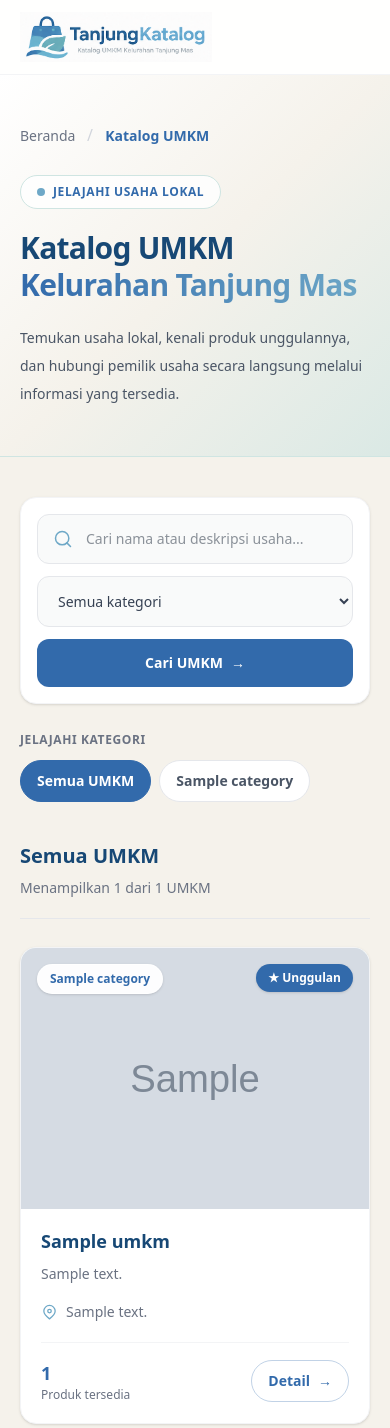
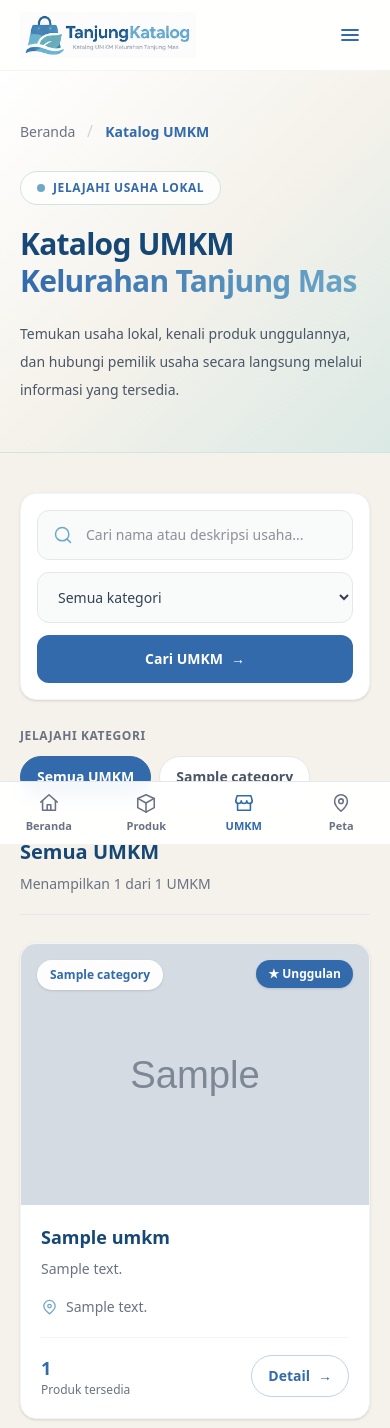
Before and after one commit to DivaSatriaa/tanjung-katalog, a Laravel app: page /umkm in a window 390 px wide. Shown: the top 1428 px of the page. Run offline with Laravel 12, Linux system fonts and the light colour scheme; tables that the repository leaves empty hold one stand-in row (values such as "Sample post"); grey boxes marked "Sample" are stand-in pictures; style sheets or scripts are compiled from the project's sources.

Commit message:
feat: add mobile navigation with hamburger menu and bottom tab bar
Share the nav items across desktop, mobile menu and a fixed bottom bar
(Beranda, Produk, UMKM, Peta). The hamburger menu holds search and the
Tentang link and closes with Escape. Add navigation feature tests.

Co-Authored-By: Claude Sonnet 5.5 <noreply@anthropic.com>
Claude-Session: https://claude.ai/code/session_01DVJLChot6bN9pP3JTWakip

```diff
--- a/resources/js/app.js
+++ b/resources/js/app.js
@@ -1 +1,25 @@
-//
+const menuButton = document.getElementById('mobile-menu-button');
+const mobileMenu = document.getElementById('mobile-menu');
+
+if (menuButton && mobileMenu) {
+    const openIcon = menuButton.querySelector('[data-menu-icon="open"]');
+    const closeIcon = menuButton.querySelector('[data-menu-icon="close"]');
+
+    const setMenuOpen = (isOpen) => {
+        mobileMenu.classList.toggle('hidden', !isOpen);
+        openIcon.classList.toggle('hidden', isOpen);
+        closeIcon.classList.toggle('hidden', !isOpen);
+        menuButton.setAttribute('aria-expanded', String(isOpen));
+        menuButton.setAttribute('aria-label', isOpen ? 'Tutup menu' : 'Buka menu');
+    };
+
+    menuButton.addEventListener('click', () => {
+        setMenuOpen(menuButton.getAttribute('aria-expanded') !== 'true');
+    });
+
+    document.addEventListener('keydown', (event) => {
+        if (event.key === 'Escape') {
+            setMenuOpen(false);
+        }
+    });
+}
--- a/resources/views/layouts/public.blade.php
+++ b/resources/views/layouts/public.blade.php
@@ -15,9 +15,38 @@
     @stack('styles')
 </head>
 
-<body class="min-h-screen bg-[#F5F2EB] text-gray-800 antialiased">
+<body class="min-h-screen bg-[#F5F2EB] pb-20 text-gray-800 antialiased lg:pb-0">
 
-    <header class="sticky top-0 z-40 border-b border-gray-100 bg-white/95 backdrop-blur">
+@php
+    $navItems = [
+        [
+            'label' => 'Beranda',
+            'href' => route('home'),
+            'active' => request()->routeIs('home'),
+            'icon' => '<path d="m3 11 9-8 9 8"/><path d="M5 10v10h14V10"/><path d="M10 20v-6h4v6"/>',
+        ],
+        [
+            'label' => 'Produk',
+            'href' => route('product.index'),
+            'active' => request()->routeIs('product.*'),
+            'icon' => '<path d="m3 7 9-4 9 4-9 5-9-5Z"/><path d="M3 7v10l9 5 9-5V7"/><path d="M12 12v10"/>',
+        ],
+        [
+            'label' => 'UMKM',
+            'href' => route('umkm.index'),
+            'active' => request()->routeIs('umkm.*'),
+            'icon' => '<path d="M3 9.5 4.5 4h15L21 9.5"/><path d="M3 9.5a3 3 0 0 0 6 0 3 3 0 0 0 6 0 3 3 0 0 0 6 0"/><path d="M5 12v8h14v-8"/>',
+        ],
+        [
+            'label' => 'Peta',
+            'href' => route('peta.index'),
+            'active' => request()->routeIs('peta.*'),
+            'icon' => '<path d="M12 21s7-6.2 7-11a7 7 0 0 0-14 0c0 4.8 7 11 7 11Z"/><circle cx="12" cy="10" r="2.5"/>',
+        ],
+    ];
+@endphp
+
+<header class="sticky top-0 z-40 border-b border-gray-100 bg-white/95 backdrop-blur">
     <div class="flex w-full items-center justify-between gap-6 px-5 py-3 sm:px-7 lg:px-10 xl:px-12">
 
         {{-- Logo --}}
@@ -25,19 +54,13 @@
             <img
                 src="{{ asset('images/tanjungkatalog-logo.png') }}"
                 alt="TanjungKatalog — Katalog UMKM Kelurahan Tanjung Mas"
-                class="h-auto w-48 object-contain sm:w-60"
+                class="h-auto w-44 object-contain sm:w-60"
             >
         </a>
 
         {{-- Navigasi Desktop --}}
-        <nav class="hidden items-center gap-6 text-sm font-medium lg:flex">
-            @foreach ([
-                ['label' => 'Beranda', 'href' => route('home'), 'active' => request()->routeIs('home')],
-                ['label' => 'Produk', 'href' => route('product.index'), 'active' => request()->routeIs('product.*')],
-                ['label' => 'UMKM', 'href' => route('umkm.index'), 'active' => request()->routeIs('umkm.*')],
-                ['label' => 'Peta', 'href' => route('peta.index'), 'active' => request()->routeIs('peta.*')],
-                ['label' => 'Tentang', 'href' => route('home') . '#tentang', 'active' => false],
-            ] as $item)
+        <nav class="hidden items-center gap-6 text-sm font-medium lg:flex" aria-label="Navigasi utama">
+            @foreach ($navItems as $item)
                 <a
                     href="{{ $item['href'] }}"
                     @class([
@@ -50,15 +73,22 @@
                     {{ $item['label'] }}
                 </a>
             @endforeach
+
+            <a href="{{ route('home') }}#tentang" class="text-gray-600 transition hover:text-[#326AAB]">
+                Tentang
+            </a>
         </nav>
 
-        {{-- Search --}}
+        {{-- Search Desktop --}}
         <form
             method="GET"
             action="{{ route('product.index') }}"
             class="hidden min-w-0 max-w-xs flex-1 xl:flex"
         >
+            <label for="header-search" class="sr-only">Cari produk atau UMKM</label>
+
             <input
+                id="header-search"
                 type="search"
                 name="q"
                 placeholder="Cari produk atau UMKM..."
@@ -66,6 +96,63 @@
             >
         </form>
 
+        {{-- Tombol menu mobile --}}
+        <button
+            type="button"
+            id="mobile-menu-button"
+            class="inline-flex h-10 w-10 shrink-0 items-center justify-center rounded-full text-[#326AAB] transition hover:bg-[#EAF4F7] lg:hidden"
+            aria-controls="mobile-menu"
+            aria-expanded="false"
+            aria-label="Buka menu"
+        >
+            <svg xmlns="http://www.w3.org/2000/svg" width="24" height="24" viewBox="0 0 24 24" fill="none" stroke="currentColor" stroke-width="1.8" stroke-linecap="round" stroke-linejoin="round" aria-hidden="true">
+                <path data-menu-icon="open" d="M4 7h16M4 12h16M4 17h16"/>
+                <path data-menu-icon="close" class="hidden" d="m6 6 12 12M18 6 6 18"/>
+            </svg>
+        </button>
+
+    </div>
+
+    {{-- Panel menu mobile --}}
+    <div id="mobile-menu" class="hidden border-t border-gray-100 bg-white px-5 pb-5 pt-4 sm:px-7 lg:hidden">
+        <form method="GET" action="{{ route('product.index') }}" class="relative">
+            <label for="mobile-search" class="sr-only">Cari produk atau UMKM</label>
+
+            <div class="pointer-events-none absolute inset-y-0 left-4 flex items-center text-[#6EA8C7]">
+                <svg xmlns="http://www.w3.org/2000/svg" width="18" height="18" viewBox="0 0 24 24" fill="none" stroke="currentColor" stroke-width="1.8" stroke-linecap="round" stroke-linejoin="round" aria-hidden="true">
+                    <circle cx="11" cy="11" r="8"/>
+                    <path d="m21 21-4.35-4.35"/>
+                </svg>
+            </div>
+
+            <input
+                id="mobile-search"
+                type="search"
+                name="q"
+                placeholder="Cari produk atau UMKM..."
+                class="w-full rounded-full border-0 bg-[#F5F2EB] py-3 pl-11 pr-4 text-sm outline-none ring-1 ring-transparent transition focus:ring-[#326AAB]"
+            >
+        </form>
+
+        <nav class="mt-3 flex flex-col text-sm font-medium" aria-label="Navigasi seluler">
+            @foreach ($navItems as $item)
+                <a
+                    href="{{ $item['href'] }}"
+                    @class([
+                        'rounded-xl px-3 py-3 transition',
+                        'bg-[#EAF4F7] text-[#326AAB]' => $item['active'],
+                        'text-gray-700 hover:bg-[#F5F2EB]' => ! $item['active'],
+                    ])
+                    @if ($item['active']) aria-current="page" @endif
+                >
+                    {{ $item['label'] }}
+                </a>
+            @endforeach
+
+            <a href="{{ route('home') }}#tentang" class="rounded-xl px-3 py-3 text-gray-700 transition hover:bg-[#F5F2EB]">
+                Tentang
+            </a>
+        </nav>
     </div>
 </header>
 
@@ -91,6 +178,33 @@
         </div>
     </footer>
 
+    {{-- Navigasi bawah (mobile) --}}
+    <nav
+        class="fixed inset-x-0 bottom-0 z-40 border-t border-gray-200 bg-white/95 pb-[env(safe-area-inset-bottom)] backdrop-blur lg:hidden"
+        aria-label="Navigasi bawah"
+    >
+        <ul class="mx-auto grid max-w-lg grid-cols-4">
+            @foreach ($navItems as $item)
+                <li>
+                    <a
+                        href="{{ $item['href'] }}"
+                        @class([
+                            'flex flex-col items-center gap-1 px-2 py-2.5 text-[11px] font-semibold transition',
+                            'text-[#326AAB]' => $item['active'],
+                            'text-gray-500 hover:text-[#326AAB]' => ! $item['active'],
+                        ])
+                        @if ($item['active']) aria-current="page" @endif
+                    >
+                        <svg xmlns="http://www.w3.org/2000/svg" width="22" height="22" viewBox="0 0 24 24" fill="none" stroke="currentColor" stroke-width="1.7" stroke-linecap="round" stroke-linejoin="round" aria-hidden="true">
+                            {!! $item['icon'] !!}
+                        </svg>
+                        {{ $item['label'] }}
+                    </a>
+                </li>
+            @endforeach
+        </ul>
+    </nav>
+
     @stack('scripts')
 </body>
 </html>
```
Also changed, not shown: tests/Feature/PublicNavigationTest.php (added, +32 -0 lines).
